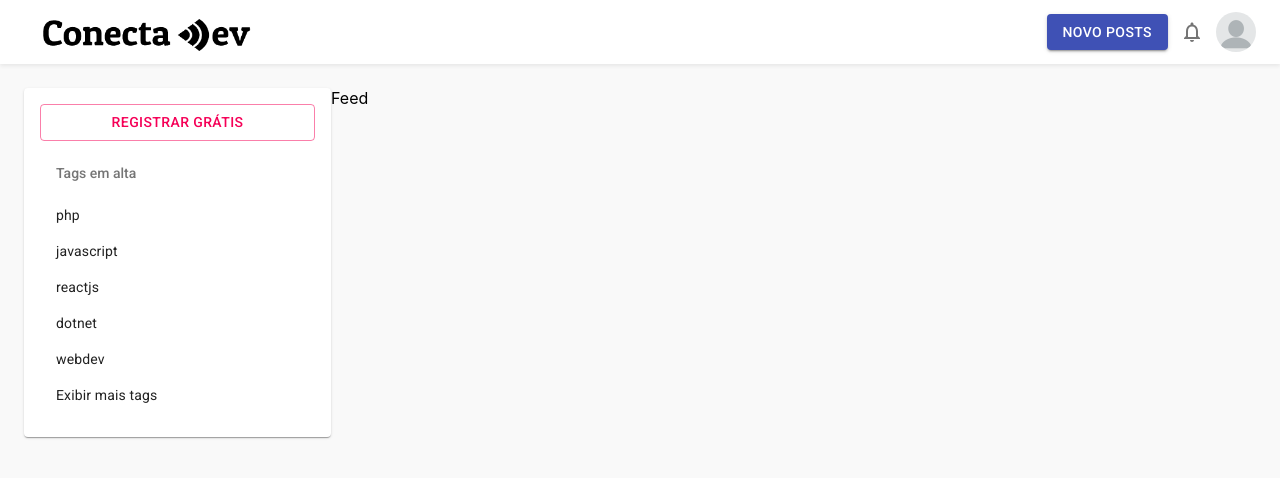
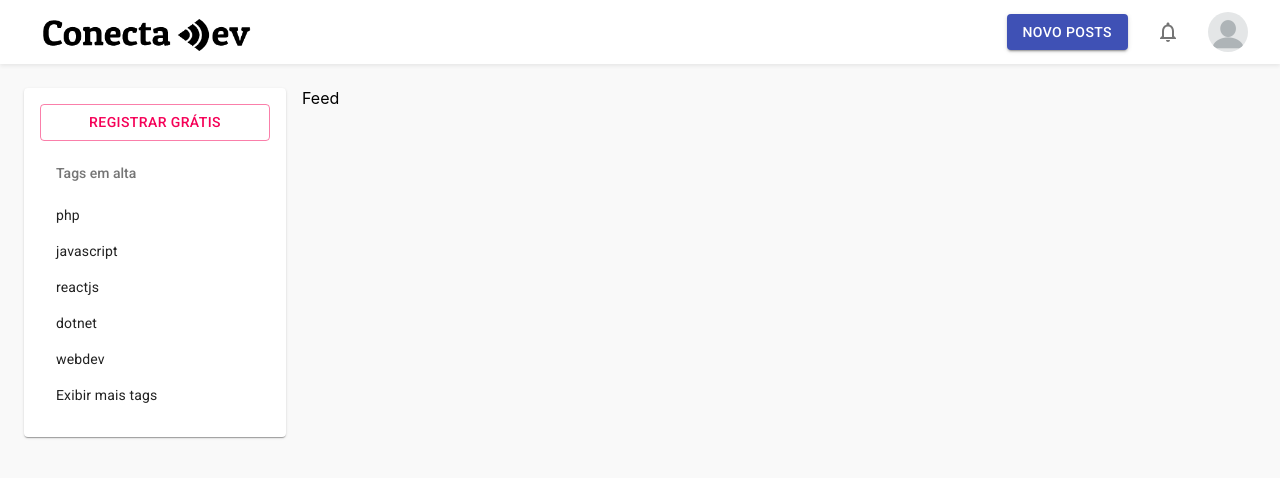
Before and after one commit to smarcelloc/conectadev-com-react, a React (Create React App) app: page / in a window 1280 px wide. Shown: the top 478 px of the page. Built offline with nearby package versions, Linux system fonts and the light colour scheme.

Commit message:
Reorganizar as pastas Home

```diff
--- a/src/App.js
+++ b/src/App.js
@@ -1,5 +1,5 @@
 import { createMuiTheme, ThemeProvider } from "@material-ui/core";
-import Home from "./pages/Home";
+import Home from "./Home";
 
 const theme = createMuiTheme();
 
--- a/src/components/Header.js
+++ b/src/Home/components/Header.js
@@ -16,6 +16,11 @@ const useStyle = makeStyles((theme) => ({
 
   separator: {
     flexGrow: 1
+  },
+
+  spacing: {
+    marginLeft: theme.spacing(1),
+    marginRight: theme.spacing(1)
   }
 
 }));
@@ -30,11 +35,11 @@ function Header() {
       <Toolbar>
         <img src="/images/logo.png" alt="Logotipo do ConectaDev" className={classes.logo} />
         <div className={classes.separator}></div>
-        <Button variant="contained" color="primary">Novo posts</Button>
-        <IconButton title="Notificação">
+        <Button variant="contained" color="primary" className={classes.spacing}>Novo posts</Button>
+        <IconButton title="Notificação" className={classes.spacing}>
           <NotificationsNoneIcon />
         </IconButton>
-        <Avatar src="/images/avatars/default.png" alt="Perfil do sistema" />
+        <Avatar className={classes.spacing} src="/images/avatars/default.png" alt="Perfil do sistema" />
       </Toolbar>
     </AppBar>
   );
--- a/src/components/Navbar.js
+++ b/src/Home/components/Navbar.js
@@ -4,7 +4,8 @@ import { makeStyles } from "@material-ui/styles";
 const useStyle = makeStyles((theme) => ({
   root: {
     padding: theme.spacing(2),
-    width: 275
+    width: 230,
+    marginRight: theme.spacing(2)
   },
   buttonRegistrar: {
     width: '100%'
--- a/src/pages/Home/index.js
+++ b/src/Home/index.js
@@ -1,7 +1,7 @@
-import Header from '../../components/Header';
+import Header from './components/Header';
 import { makeStyles } from "@material-ui/styles";
-import Navbar from '../../components/Navbar';
-import Feed from '../../components/Feed';
+import Navbar from './components/Navbar';
+import Feed from './components/Feed';
 import { Container } from '@material-ui/core';
 
 
```
Also changed, not shown: src/pages/Home/style.css (deleted, +0 -33 lines), src/Home/components/Feed.js (renamed from src/components/Feed.js).
